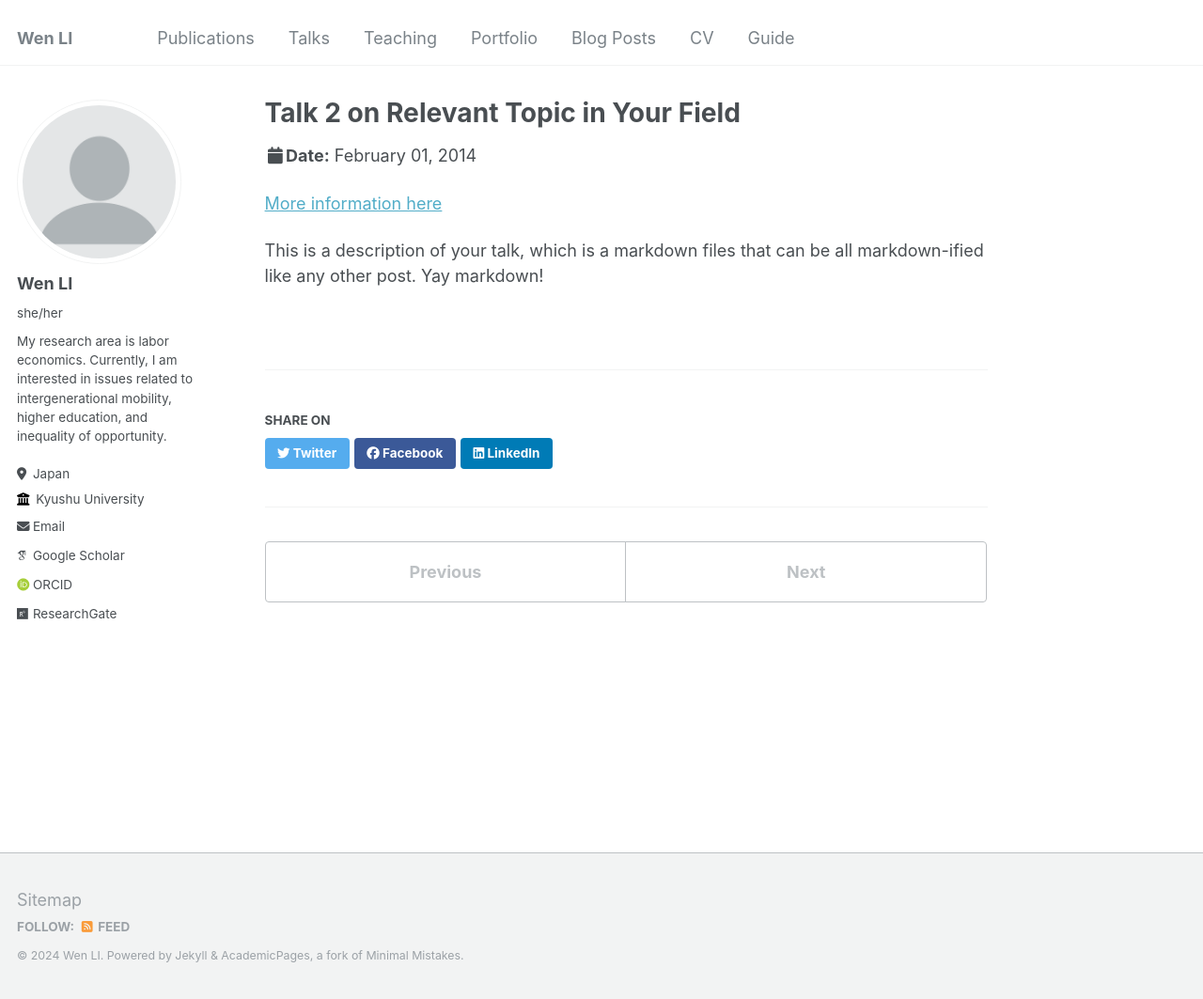
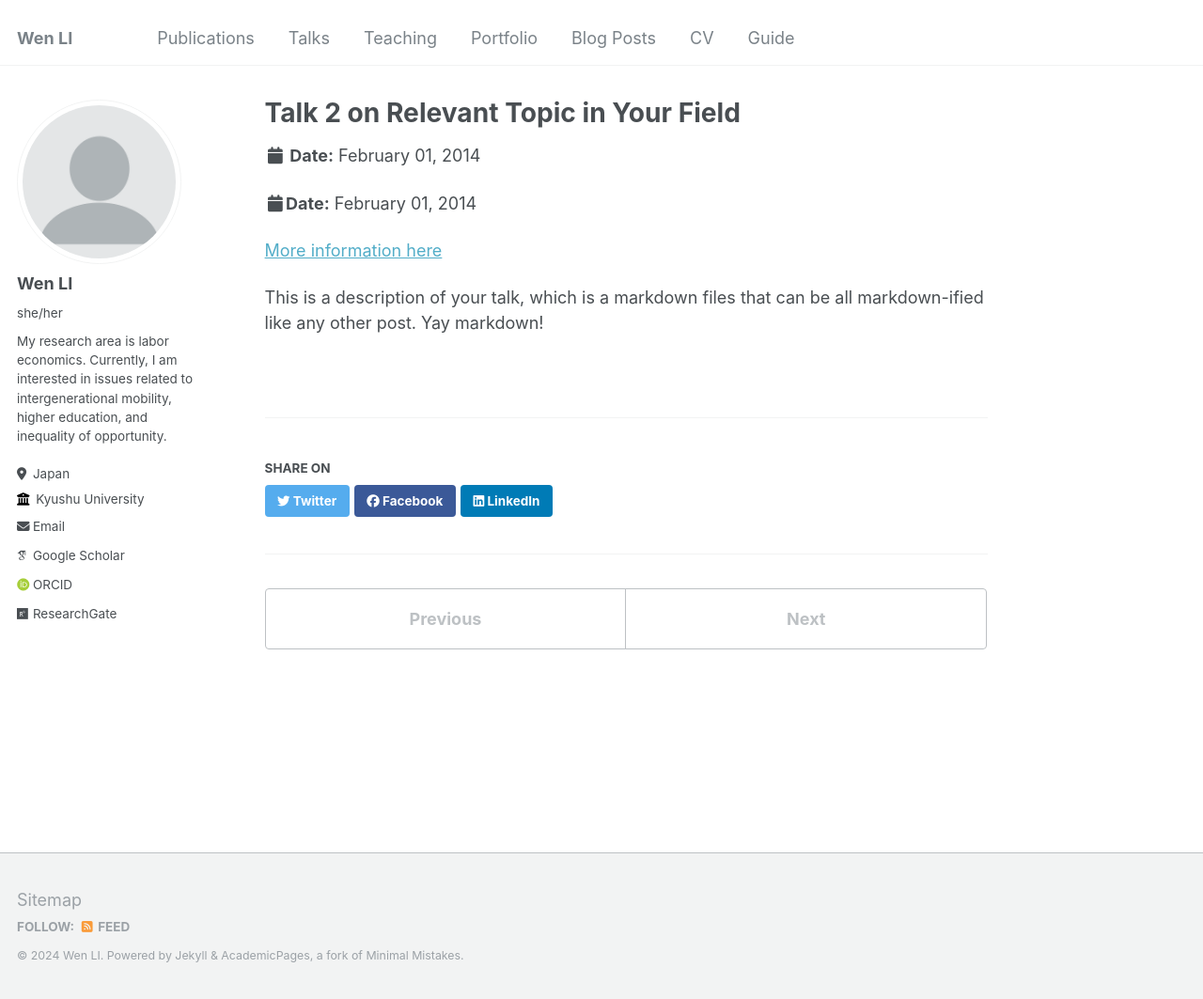
Before and after one commit to wenli-econ/wenli-econ.github.io, a Jekyll site: the page built from _talks/2014-02-01-talk-2.md, in a window 1280 px wide and 1063 px high. Shown: the whole window at 94% size. Built offline with Jekyll 4.4.1, drawn with Linux system fonts in a browser that asks for light colours; some web fonts are replaced.

Commit message:
Update talk.html

```diff
--- a/_layouts/talk.html
+++ b/_layouts/talk.html
@@ -25,11 +25,13 @@ layout: default
 
     <div class="page__inner-wrap">
       {% unless page.header.overlay_color or page.header.overlay_image %}
-        <header>
-          {% if page.title %}<h1 class="page__title" itemprop="headline">{{ page.title | markdownify | remove: "<p>" | remove: "</p>" }}</h1>{% endif %}
-          {% if page.read_time %}
-            <p class="page__meta"><i class="fa fa-clock-o" aria-hidden="true"></i> {% include read-time.html %}</p>
-          {% endif %}
+          <header>
+            {% if page.title %}<h1 class="page__title" itemprop="headline">{{ page.title | markdownify | remove: "<p>" | remove: "</p>" }}</h1>{% endif %}
+            {% if page.date %}
+              <p class="page__date"><strong><i class="fa fa-fw fa-calendar" aria-hidden="true"></i> Date:</strong> <time datetime="{{ page.date | date_to_xmlschema }}">{{ page.date | date: "%B %d, %Y" }}</time></p>
+            {% endif %}
+            {% if page.talk_type %}<p>{{page.talk_type}} at {{ page.venue }} {{page.location}}</p>{% endif %}
+          </header>
         {% if page.modified %}
           <p class="page__date"><strong><i class="fa fa-fw fa-calendar" aria-hidden="true"></i>Date:</strong> <time datetime="{{ page.modified | date: "%Y-%m-%d" }}">{{ page.modified | date: "%B %d, %Y" }}</time></p>
         {% elsif page.date %}
```
